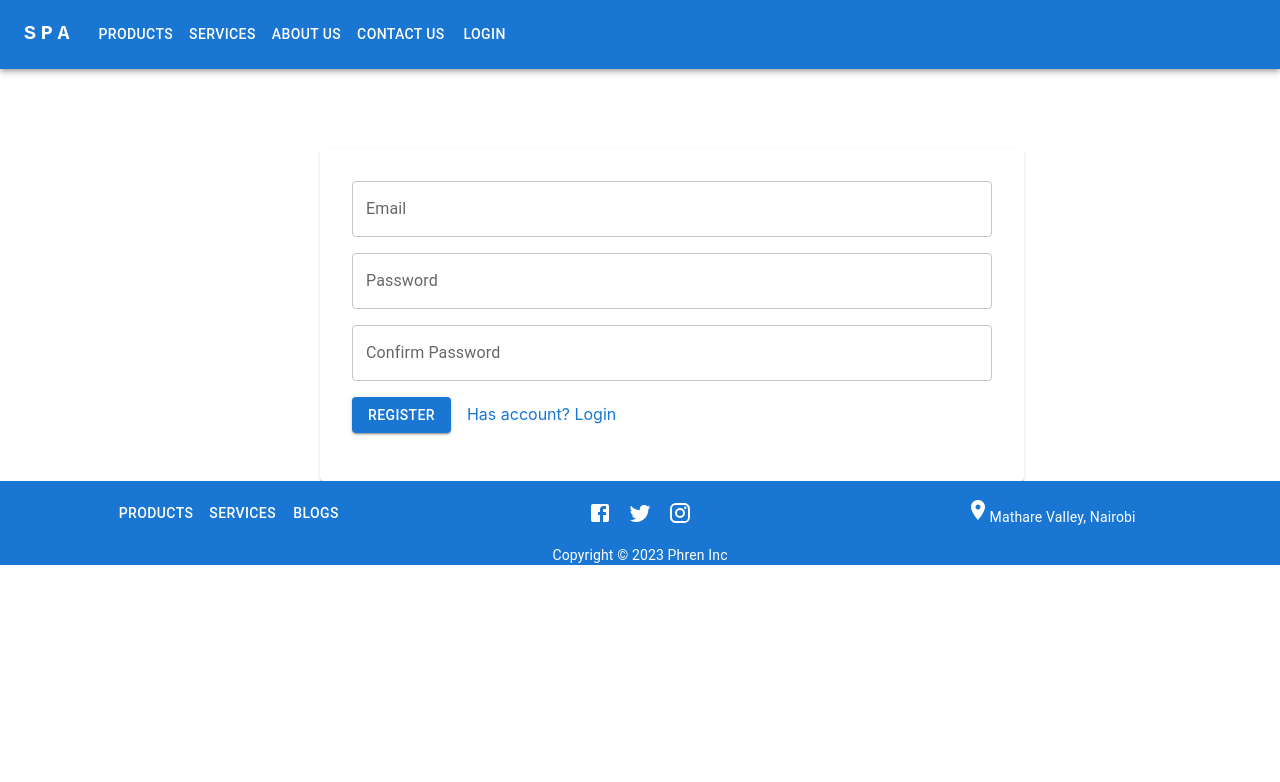
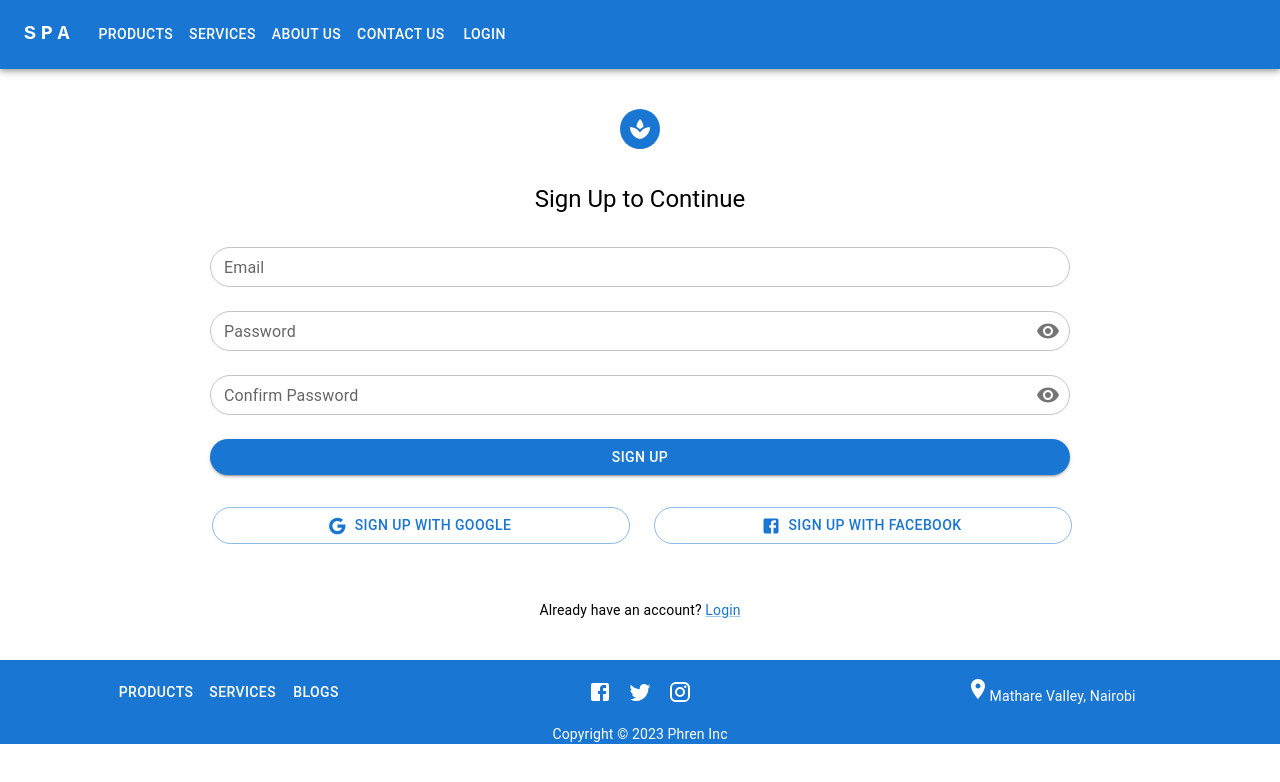
Before and after one commit to phren-ke/spa, a React (Create React App) app: page /Register in a window 1280 px wide. Shown: the top 782 px of the page. Built offline with nearby package versions, Linux system fonts and the light colour scheme.

Commit message:
ticket #12 - registration initial

```diff
--- a/src/components/auth/Login.js
+++ b/src/components/auth/Login.js
@@ -29,7 +29,9 @@ const useStyles = makeStyles({
     alignItems: 'center',
   },
   avatar: {
-    backgroundColor: themeOptions.palette.primary.main,
+    "&.MuiAvatar-root": {
+      backgroundColor: themeOptions.palette.primary.main,
+    },
     marginBottom: "10px !important"
   },
   btnLogin: {
--- a/src/components/auth/Register.js
+++ b/src/components/auth/Register.js
@@ -1,27 +1,99 @@
-import { Grid, TextField, Button, Link, Card } from "@mui/material";
+import React, { useState } from "react";
 import axios from "axios";
-import React, { useState } from "react";
-import { useNavigate } from "react-router";
+import { Grid, TextField, Button, Link, Container, Avatar, Typography, Box, InputLabel, InputAdornment, FormControl, OutlinedInput, IconButton } from "@mui/material";
+import { useNavigate } from "react-router-dom";
 import Swal from "sweetalert2";
-// import FormData from "form-data";
+import SpaIcon from '@mui/icons-material/Spa';
+import { makeStyles } from '@mui/styles';
+import { themeOptions } from "../../theme";
+import GoogleIcon from '@mui/icons-material/Google';
+import FacebookIcon from '@mui/icons-material/Facebook';
+import { Visibility, VisibilityOff } from "@mui/icons-material";
+
+const url = "http://localhost:4000"
 
 const initialValues = Object.freeze({
   email: "",
   password: "",
-  cpassword: "",
+  confirmPassword: "",
 });
 
-const url = "http://localhost:4000"
-
+const useStyles = makeStyles({
+  card: {
+    marginTop: "20px !important",
+    marginBottom: "20px !important",
+    padding: "20px !important",
+  },
+  container: {
+    display: 'flex',
+    flexDirection: 'column',
+    alignItems: 'center',
+  },
+  avatar: {
+    "&.MuiAvatar-root": {
+      backgroundColor: themeOptions.palette.primary.main,
+    },
+    marginBottom: "10px !important"
+  },
+  btnLogin: {
+    margin: "15px 0",
+    borderRadius: "20px !important"
+  },
+  ssoButton: {
+    margin: "8px 2px !important",
+    borderRadius: "20px !important"
+  },
+  textField: {
+    '& .MuiOutlinedInput-root': {
+      '& fieldset': {
+        borderRadius: "20px !important",
+      }
+    }
+  },
+  link: {
+    color: themeOptions.palette.primary.main
+  },
+  centerItem: {
+    display: 'flex',
+    justifyContent: 'center',
+    alignItems: 'center',
+  },
+  noBrowserIcon: {
+    '&::-ms-reveal': {
+      display: 'none !important',
+    },
+    '&::-webkit-reveal': {
+      display: 'none !important',
+    },
+  }
+});
 export const Register = () => {
   const [formData, setFormData] = useState(initialValues);
   const navigate = useNavigate();
+  const classes = useStyles();
+  const [showPassword, setShowPassword] = useState(false);
+  const [showConfirmPassword, setShowConfirmPassword] = useState(false);
+  const handleClickShowPassword = () => setShowPassword((prev) => !prev);
+  const handleClickShowConfirmPassword = () => setShowConfirmPassword((prev) => !prev);
+
   const onChange = (event) => {
     const { name, value } = event.target;
     setFormData({ ...formData, [name]: value });
   };
+
+  const handleMouseDownPassword = (event) => {
+    event.preventDefault();
+  };
+
   const save = async (e) => {
     e.preventDefault();
+    if (formData.password !== formData.confirmPassword) {
+      return Swal.fire({
+        title: "Error",
+        text: "Passwords do not match",
+        icon: "error",
+      });
+    }
     let data = JSON.stringify({
       email: formData.email || "",
       password: formData.password || "",
@@ -43,65 +115,109 @@ export const Register = () => {
     } catch (error) {
       Swal.fire({
         title: "Error",
+        text: error.message,
         icon: "error",
-        text: "Registration Failed",
       });
     }
   };
   return (
-    <Card sx={{ mt: 10, p: 4, width: "50%", ml: "25%" }}>
+    <Container maxWidth="md" className={classes.card}>
       <form onSubmit={save}>
-        <Grid container spacing={2}>
+        <Grid container spacing={3} className={classes.container}>
+          <Grid item xs={12} className={classes.centerItem}>
+            <Avatar className={classes.avatar}>
+              <SpaIcon />
+            </Avatar>
+          </Grid>
+          <Grid item xs={12}>
+            <Typography variant="h5" gutterBottom>
+              Sign Up to Continue
+            </Typography>
+          </Grid>
           <Grid item xs={12}>
             <TextField
-              id="outlined-basic"
               label="Email"
               name="email"
-              value={formData.email || ""}
+              value={formData.email}
               onChange={onChange}
               variant="outlined"
               fullWidth
+              size="small"
+              className={classes.textField}
             />
           </Grid>
           <Grid item xs={12}>
-            <TextField
-              id="outlined-basic"
-              label="Password"
-              name="password"
-              value={formData.password || ""}
-              onChange={onChange}
-              variant="outlined"
-              fullWidth
-              type="password"
-            />
+            <FormControl variant="outlined" size="small" fullWidth className={classes.textField}>
+              <InputLabel htmlFor="outlined-adornment-password">Password</InputLabel>
+              <OutlinedInput
+                name="password"
+                value={formData.password}
+                onChange={onChange}
+                type={showPassword ? 'text' : 'password'}
+                endAdornment={
+                  <InputAdornment position="end">
+                    <IconButton
+                      onClick={handleClickShowPassword}
+                      onMouseDown={handleMouseDownPassword}
+                      edge="end"
+                    >
+                      {showPassword ? <VisibilityOff /> : <Visibility />}
+                    </IconButton>
+                  </InputAdornment>
+                }
+                label="Password"
+                className={classes.noBrowserIcon}
+              />
+            </FormControl>
           </Grid>
           <Grid item xs={12}>
-            <TextField
-              id="outlined-basic"
-              label="Confirm Password"
-              name="cpassword"
-              value={formData.cpassword || ""}
-              onChange={onChange}
-              variant="outlined"
-              fullWidth
-              type="password"
-            />
+            <FormControl variant="outlined" size="small" fullWidth className={classes.textField}>
+              <InputLabel htmlFor="outlined-adornment-confirm-password">Confirm Password</InputLabel>
+              <OutlinedInput
+                name="confirmPassword"
+                value={formData.confirmPassword}
+                onChange={onChange}
+                type={showConfirmPassword ? 'text' : 'password'}
+                endAdornment={
+                  <InputAdornment position="end">
+                    <IconButton
+                      onClick={handleClickShowConfirmPassword}
+                      onMouseDown={handleMouseDownPassword}
+                      edge="end"
+                    >
+                      {showConfirmPassword ? <VisibilityOff /> : <Visibility />}
+                    </IconButton>
+                  </InputAdornment>
+                }
+                label="Confirm Password"
+                className={classes.noBrowserIcon}
+              />
+            </FormControl>
           </Grid>
-          <div className="d-flex justify-content-between">
-            <Button
-              variant="contained"
-              sx={{ m: 2 }}
-              type="submit"
-              className="justify-content-start"
-            >
-              {"Register"}
+          <Grid item xs={12}>
+            <Button variant="contained" className={classes.btnLogin} type="submit" size="medium" fullWidth>
+              Sign Up
             </Button>
-            <Link href="/Login" sx={{}} className="justify-content-end" variant="contained" role="button" style={{ textDecoration: "none" }}>
-              {"Has account? Login"}
-            </Link>
-          </div>
+          </Grid>
+          <Grid item xs={12} sm={6}>
+            <Button variant="outlined" className={classes.ssoButton} startIcon={<GoogleIcon />} fullWidth>
+              Sign up with Google
+            </Button>
+          </Grid>
+          <Grid item xs={12} sm={6}>
+            <Button variant="outlined" className={classes.ssoButton} startIcon={<FacebookIcon />} fullWidth>
+              Sign up with Facebook
+            </Button>
+          </Grid>
+          <Grid item xs={12}>
+            <Box textAlign="center" marginTop={3}>
+              <Typography variant="body2">
+                Already have an account? <Link href="/Login" className={classes.link}>Login</Link>
+              </Typography>
+            </Box>
+          </Grid>
         </Grid>
       </form>
-    </Card>
+    </Container>
   );
 };
```
